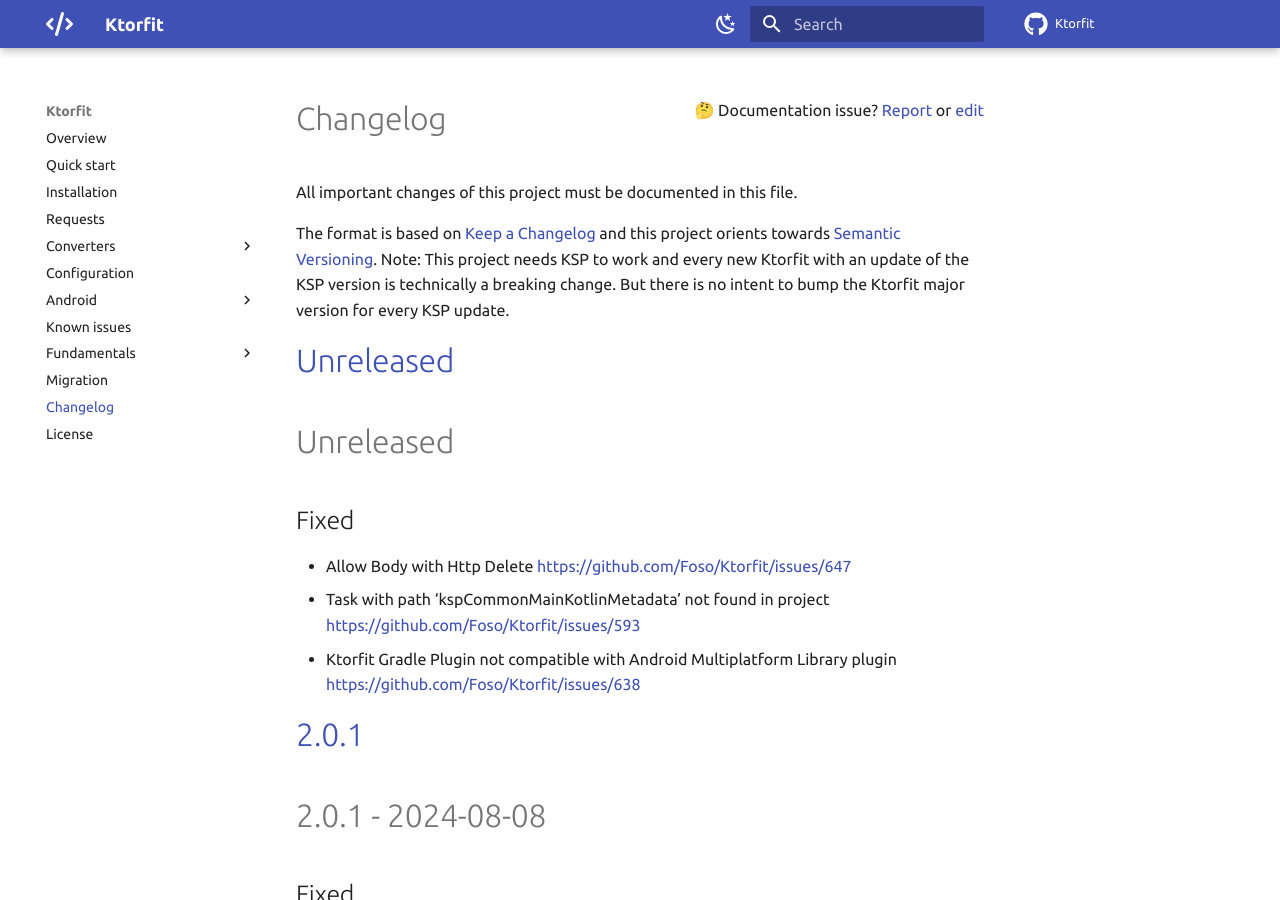
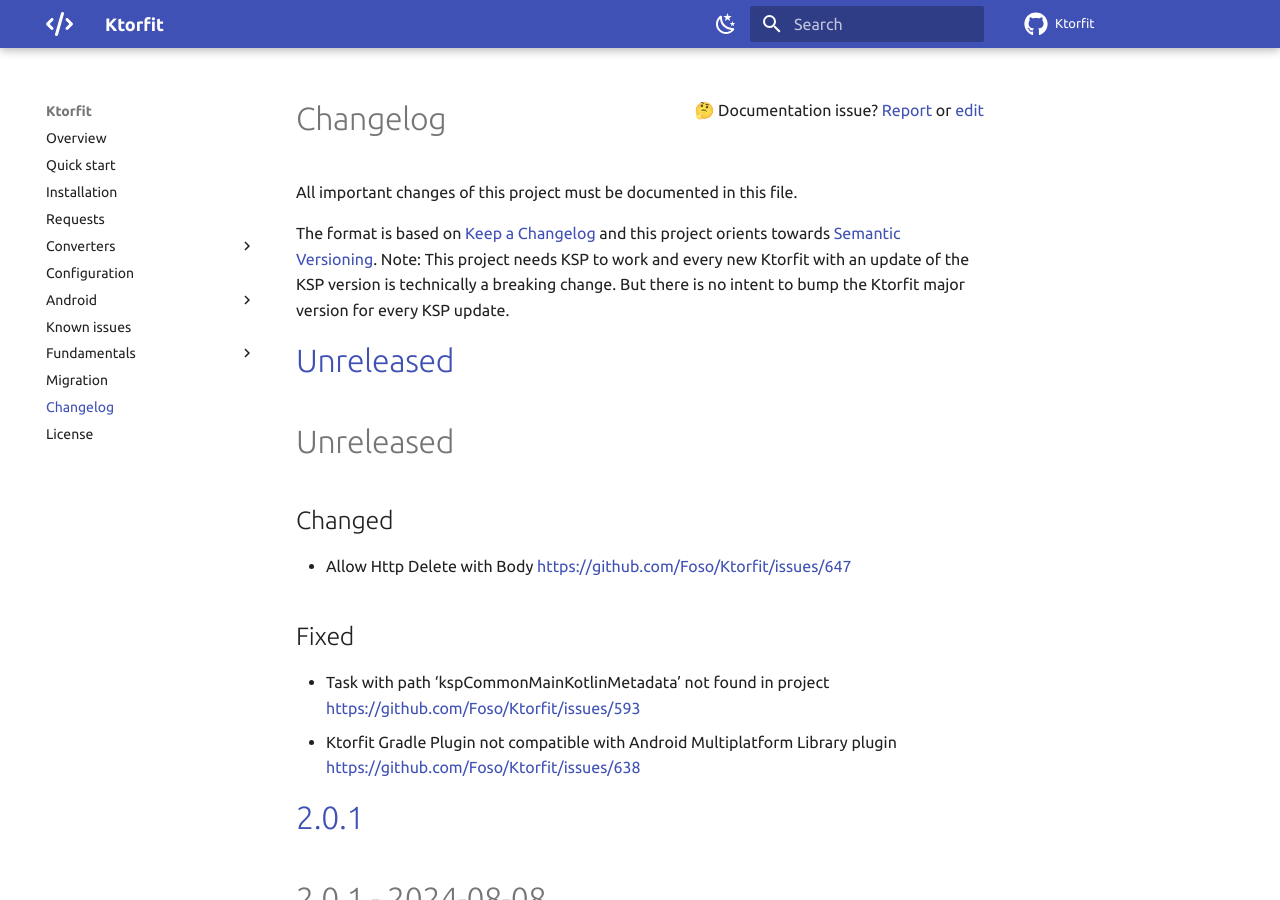
Before and after one commit to Foso/Ktorfit, an MkDocs documentation site: the page built from docs/CHANGELOG.md, in a window 1280 px wide and 900 px high. Built offline with MkDocs 1.6.1 and Material for MkDocs 9.7.7, drawn with Linux system fonts in a browser that asks for light colours; comment, search, counter and statistics services are not loaded.

Commit message:
Update documentation

```diff
--- a/docs/CHANGELOG.md
+++ b/docs/CHANGELOG.md
@@ -12,8 +12,10 @@
 Unreleased
 ========================================
 
+## Changed
+- Allow Http Delete with Body [https://github.com/Foso/Ktorfit/issues/647](#647)
+
 ## Fixed
-- Allow Body with Http Delete  [https://github.com/Foso/Ktorfit/issues/647](#647)
 - Task with path 'kspCommonMainKotlinMetadata' not found in project [https://github.com/Foso/Ktorfit/issues/593](#593)
 - Ktorfit Gradle Plugin not compatible with Android Multiplatform Library plugin [https://github.com/Foso/Ktorfit/issues/638](#638)
 
```
